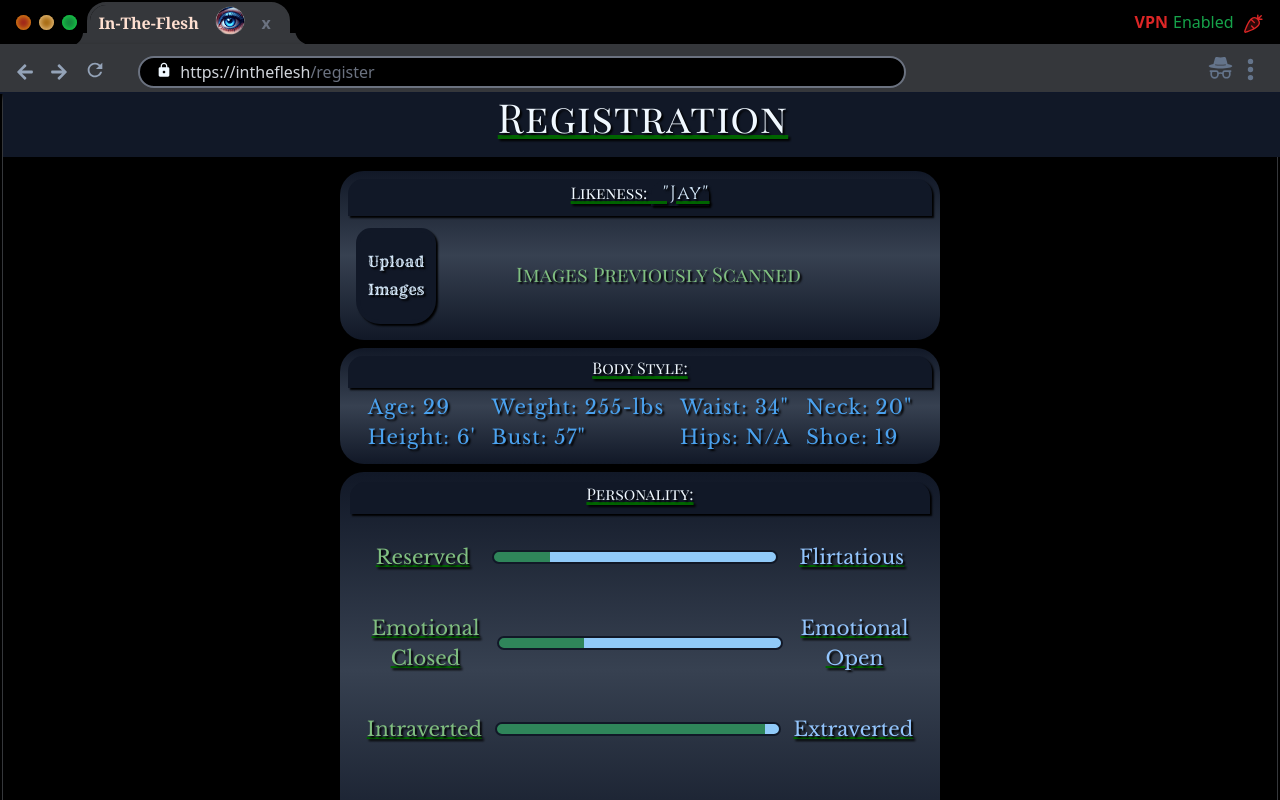
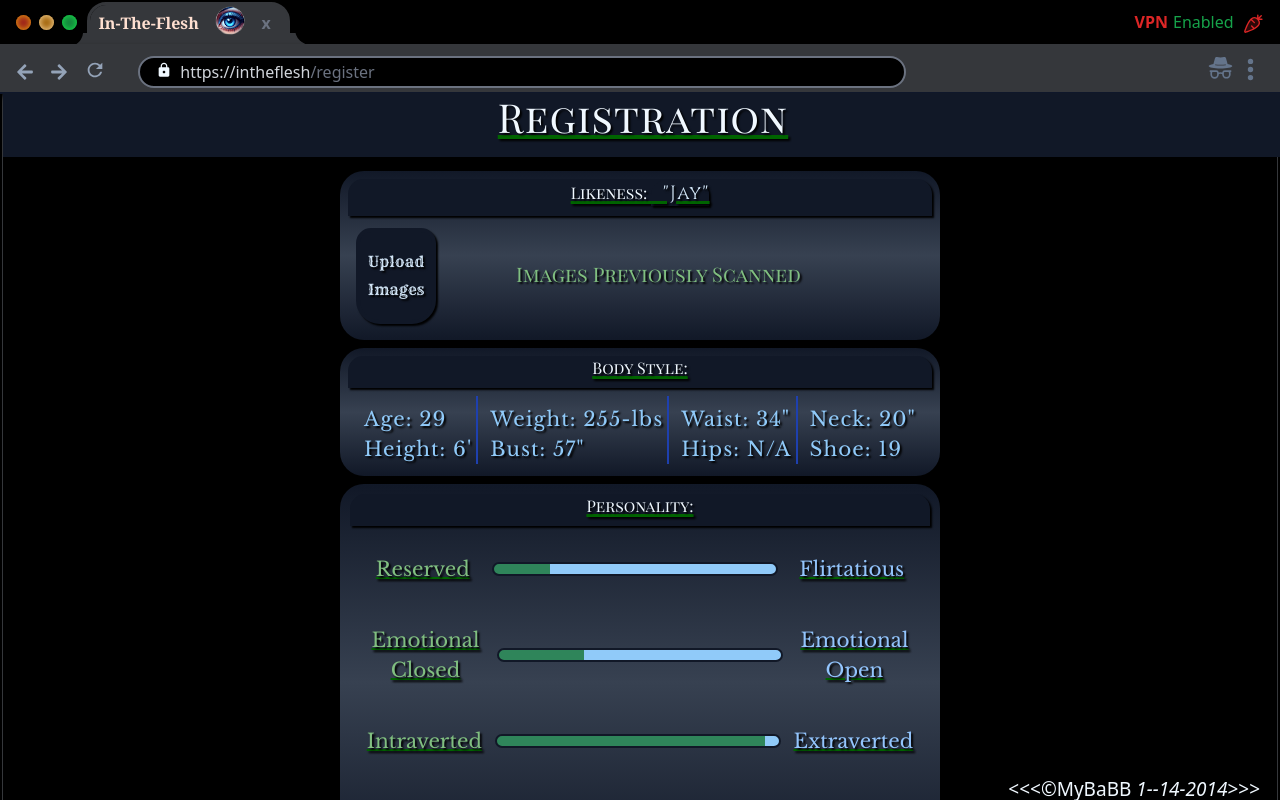
Before and after one commit to MyBaBB/My_InTheFlesh, a React (Vite) app: page / in a window 1280 px wide. Shown: the top 800 px of the page. Built offline with nearby package versions, Linux system fonts and the light colour scheme.

Commit message:
tuned it up just a bit before I submit it to the movies

```diff
--- /dev/null
+++ b/src/components/Copyright.jsx
@@ -0,0 +1,20 @@
+// eslint-disable-next-line no-unused-vars
+import React from 'react';
+
+function Copyright  () {
+  return (
+    <div>
+
+<p className="fixed bottom-0 right-5 whitespace-nowrap text-xs">
+  <span className="text-varBoneWhite dark:text-varLIGHTWING text-[7px] sm:text-[19px] z-0">
+    &lt;&lt;&lt;&copy;MyBaBB <em>1--14-2014</em>&gt;&gt;&gt;
+  </span>
+</p>
+
+
+
+    </div>
+  )
+}
+
+export default Copyright
--- a/src/components/FakeDetailBoxes.jsx
+++ b/src/components/FakeDetailBoxes.jsx
@@ -48,19 +48,19 @@ const FakeDetailBoxes = () => {
            ]
            text-[8px] xxs:text-[9px] xs:text-[12px] sm:text-[14px] md:text-[18px] lg:text-[20px]
          '>
-        <div className='BodyPartsLeft'>
+        <div className='BodyPartsLeft border-r-2 border-blue-800 px-1 pt-2 mt-1'>
           <p className='BodyParts '>Age:&nbsp;29 </p>
           <p className='BodyParts '>Height:&nbsp;6&apos;</p>
         </div>
-      <div className='BodyPartsLeft'>
+      <div className='BodyPartsLeft border-r-2 border-blue-800 px-1 pt-2 mt-1'>
           <p className='BodyParts'>Weight:&nbsp;255-lbs</p>
           <p className='BodyParts'>Bust:&nbsp;57&quot;</p>
           </div>
-      <div className='BodyPartsRight'>
+      <div className='BodyPartsRight border-r-2 border-blue-800 px-1 pt-2 mt-1'>
           <p className='BodyParts'>Waist:&nbsp;34&quot;</p>
           <p className='BodyParts'>Hips:&nbsp;N/A</p>
       </div>
-      <div className='BodyPartsRight'>
+      <div className='BodyPartsRight  px-1 pt-2 mt-1'>
           <p className='BodyParts'>Neck:&nbsp;20&quot;</p>
           <p className='BodyParts'>Shoe:&nbsp;19</p>
 
--- a/src/components/HomePage.jsx
+++ b/src/components/HomePage.jsx
@@ -3,6 +3,7 @@ import React from 'react'
 import FakeRegistrationPage from './FakeRegistrationPage'
 import FakeDetailBoxes from './FakeDetailBoxes'
 import FakeRegistrationHeader from './FakeRegistrationHeader'
+import Copyright from './Copyright'
 
 const HomePage = () => {
     return (
@@ -14,9 +15,11 @@ const HomePage = () => {
              <div className='fixed top-[5.8rem] w-screen z-50'>
                 <FakeRegistrationHeader />
              </div>
+             <Copyright />
              <div className='mt-[7rem] z-0'>
               <FakeDetailBoxes />
              </div>
+             <Copyright />
         </div>
 
     )
--- a/src/index.css
+++ b/src/index.css
@@ -126,7 +126,7 @@
    }
 
   .BodyParts {
-    color:rgb(75, 162, 239);
+    color:#90caf9;
     font-family:Libre_Baskerville;
     text-shadow: 2px 2px 2px black;
     text-shadow: 2px 2px 2px black ;
```
